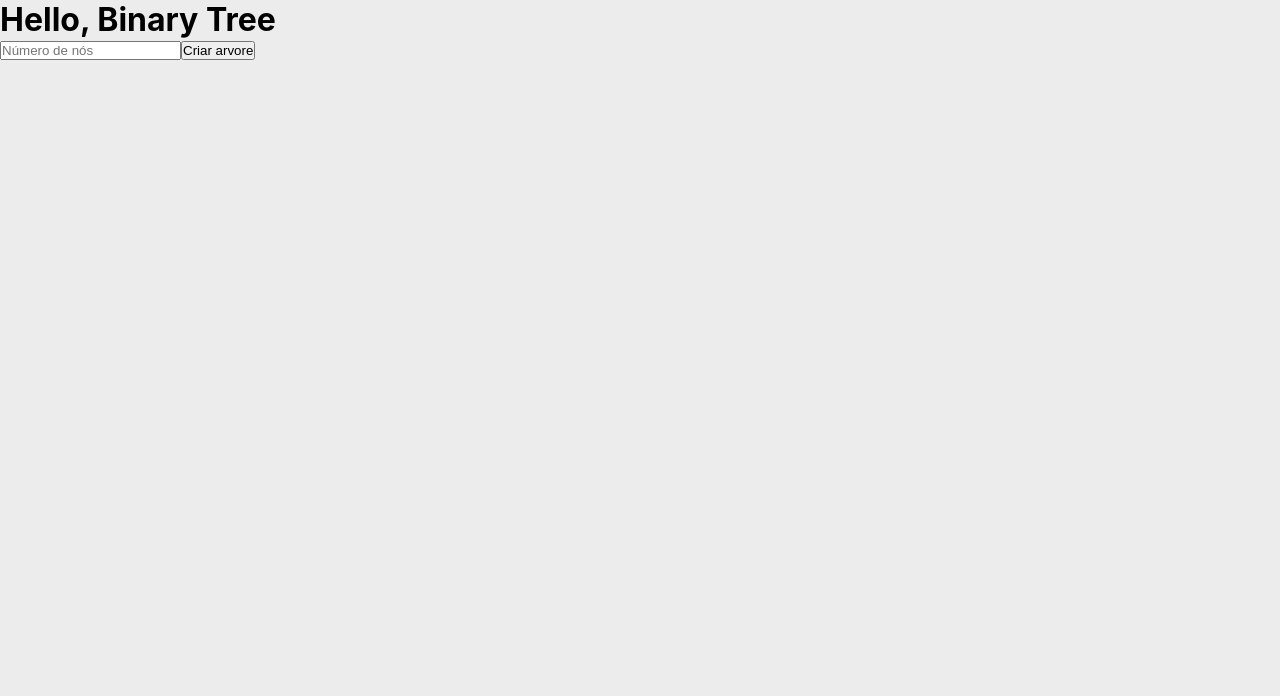
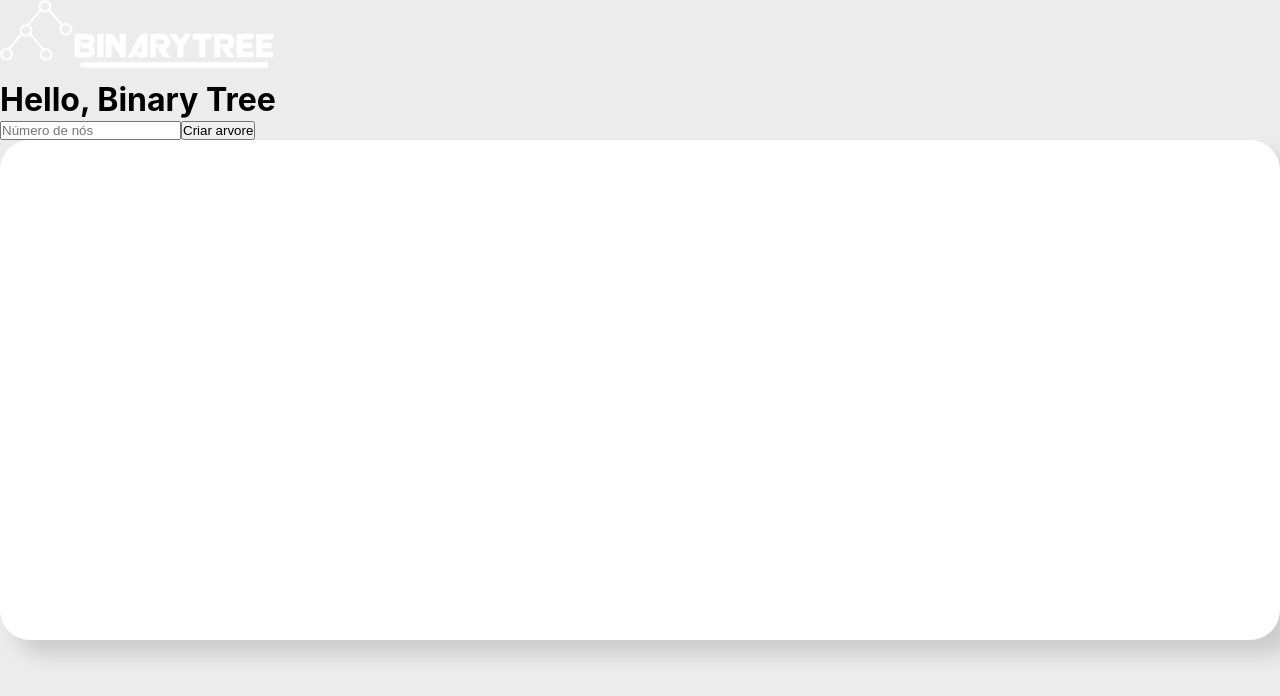
Before and after one commit to DenisLevy76/binary-tree-next, a Next.js app: page / in a window 1280 px wide. Shown: the top 696 px of the page. Built offline with nearby package versions, Linux system fonts and the light colour scheme.

Commit message:
undid the gambiarra on component TreeGraph

```diff
--- /dev/null
+++ b/src/components/Header/index.tsx
@@ -0,0 +1,15 @@
+import React from 'react';
+import Image from 'next/image'
+
+
+import styles from './styles.module.css';
+
+const Header: React.FC = () => {
+  return (
+    <header className={styles.container}>
+      <img src="/logo.png" alt="Binary Tree logo" className={styles.image}/>
+    </header>
+  );
+}
+
+export default Header;
--- /dev/null
+++ b/src/components/Header/styles.module.css
@@ -0,0 +1,10 @@
+.container{
+  width: 100%;
+  height: 80px;
+  background-color: linear-gradient(90deg, #61179C 0%, #8350B6 50.28%, #AD8CC7 100%);
+}
+
+.image{
+  width: 291px;
+  height: 68px;
+}
--- a/src/components/TreeGraph/index.tsx
+++ b/src/components/TreeGraph/index.tsx
@@ -8,7 +8,7 @@ import styles from './styles.module.css'
 const Tree = dynamic(() => import('react-d3-tree'))
 
 interface RawNodeDatum {
-  name: number;
+  name: string;
   attributes?: Record<string, string>;
   children?: RawNodeDatum[];
 }
@@ -37,7 +37,7 @@ export const TreeGraph: React.FC = () => {
       <div
         id="treeWrapper"
         className={styles.treeContainer}
-        style={{ width: '100%', height: '100%' }}
+        style={{ width: '100%', height: '500px' }}
       >
         {
           tree && (<Tree
--- a/src/pages/_app.tsx
+++ b/src/pages/_app.tsx
@@ -1,8 +1,14 @@
 import React from 'react'
+import Header from '../components/Header';
 import '../styles/globals.css';
 
 function MyApp({ Component, pageProps }) {
-  return <Component {...pageProps} />;
+  return (
+    <div>
+      <Header />
+      <Component {...pageProps} />
+    </div>
+  );
 }
 
 export default MyApp;
--- /dev/null
+++ b/src/pages/_document.tsx
@@ -0,0 +1,19 @@
+import Document, { Head, Html, Main, NextScript } from 'next/document';
+
+export default class MyDocument extends Document {
+  render() {
+    return (
+      <Html>
+        <Head>
+          <link rel="preconnect" href="https://fonts.gstatic.com" />
+          <link href="https://fonts.googleapis.com/css2?family=Inter&family=Lexend:wght@500;600&display=swap" rel="stylesheet" />
+          <link rel="shortcut icon" href="/favicon.png" type="image/png"/>
+        </Head>
+        <body>
+          <Main />
+          <NextScript />
+        </body>
+      </Html>
+    );
+  }
+}
--- a/src/utils/tree.ts
+++ b/src/utils/tree.ts
@@ -1,5 +1,5 @@
 interface RawNodeDatum {
-  name: number;
+  name: string;
   attributes?: Record<string, string>;
   children?: RawNodeDatum[];
 }
@@ -49,13 +49,13 @@ export class NodeTree{
 
     if (children.length > 0){
       return {
-        name: this.value,
+        name: String(this.value),
         children
       } as RawNodeDatum;
     }
     else{
       return {
-        name: this.value,
+        name: String(this.value),
       } as RawNodeDatum;
     }
   }
```
Also changed, not shown: public/logo.png (added), src/utils/test2.txt (deleted).
